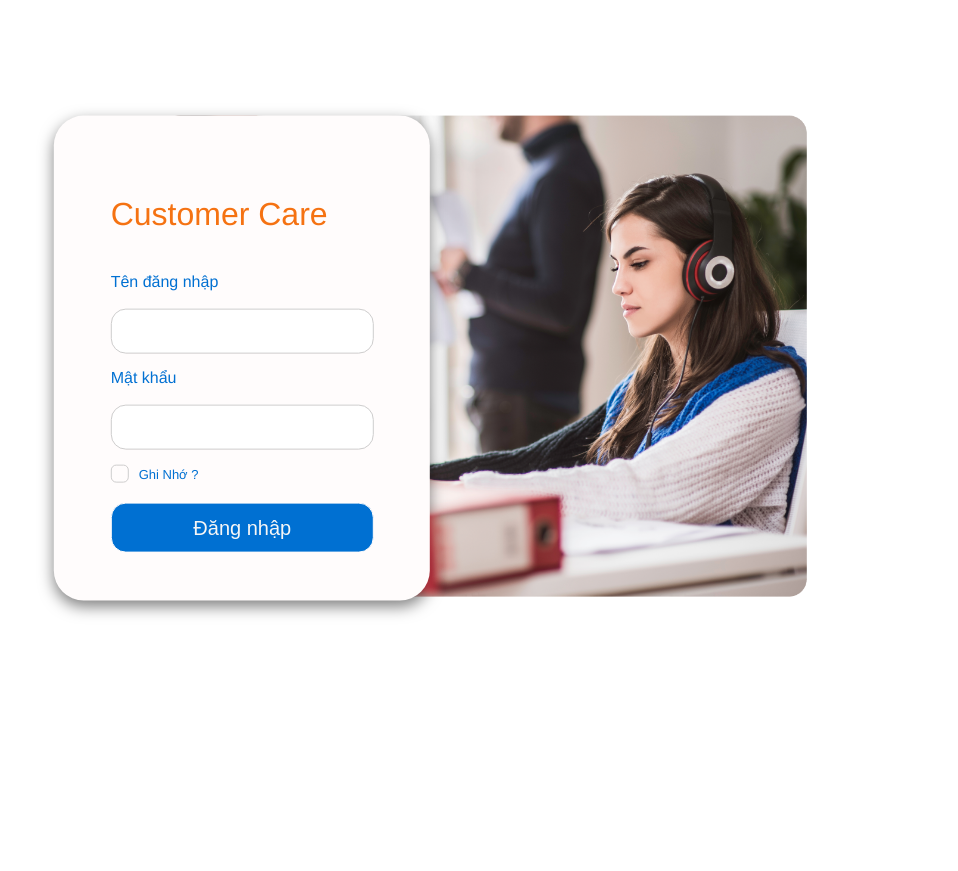
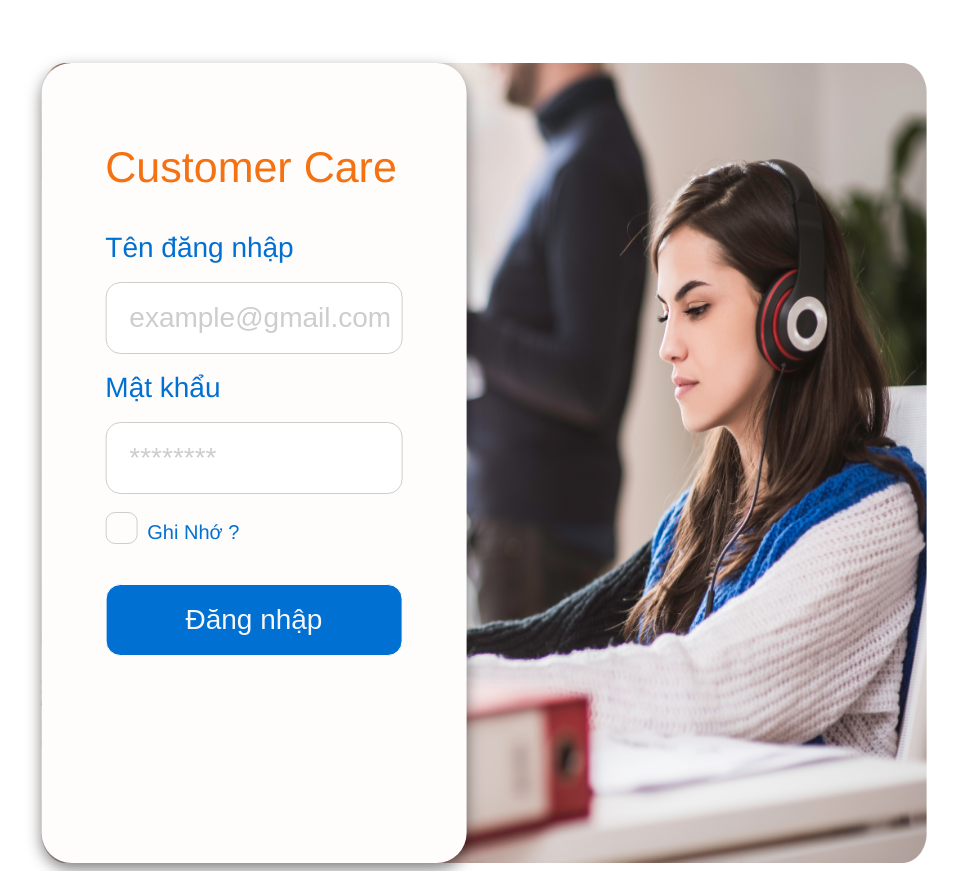
Before and after one commit to hieudtr8/vue-customer-care-app, a Vue app: page /login in a window 1280 px wide. Shown: the whole page, without its empty margins (156-1114 px from the left). Before the commit the page ends 800 px from the top, so only its background shows below. Built offline with nearby package versions, Linux system fonts and the light colour scheme; no server answers.

Commit message:
Update UI login page

```diff
--- a/src/views/LoginView.vue
+++ b/src/views/LoginView.vue
@@ -7,11 +7,11 @@
           <form @submit.prevent="handleSubmit">
             <div class="input-container">
               <label for="email">Tên đăng nhập</label>
-              <input type="email" name="email" v-model="email">
+              <input type="email" name="email" placeholder="example@gmail.com" v-model="email">
             </div>
             <div class="input-container">
               <label for="password">Mật khẩu</label>
-              <input type="password" v-model="password" name="password">
+              <input class="password" type="password" v-model="password" placeholder="********" name="password">
             </div>
             <div class="input-container-checkbox">
               <input type="checkbox" name="remember-me" id="remember-me">
@@ -21,7 +21,6 @@
           </form>
         </div>
       </div>
-      <img src="../../public/login-image.png" alt="">
     </div>
   </div>
 
@@ -51,36 +50,35 @@ export default {
 <style scoped>
 h2 {
   color: #F57212;
-  font-size: 32px;
+  font-size: 43px;
   font-weight: normal;
   margin-bottom: 40px;
 }
 
 .container {
+  margin-top: 5%;
   position: relative;
-  height: 700px;
+  height: 800px;
 }
 
 .login-wrapper {
+  background-image: url('../../public/login-image.png');
+  background-position: center;
+  background-repeat: no-repeat;
+  background-size: 100% 100%;
   position: absolute;
   top: 50%;
   left: 50%;
   transform: translate(-50%, -50%);
-  width: 85%;
-}
-
-.login-wrapper img {
-  max-width: 60%;
-  z-index: -1;
+  width: 70%;
+  height: 100%;
 }
 
 .login-modal {
   position: absolute;
-  z-index: 1;
-  left: 10%;
   background-color: #FFFCFC;
   height: 100%;
-  width: 35%;
+  width: 48%;
   box-shadow: 0px 6px 15px rgb(0 0 0 / 50%);
   border-radius: 30px;
 }
@@ -94,11 +92,11 @@ h2 {
 
 .input-container,
 .input-container-checkbox {
-  margin-top: 15px;
+  margin-top: 18px;
 }
 
 .input-container-checkbox label {
-  font-size: 13px;
+  font-size: 20px;
 }
 
 .input-container-checkbox label,
@@ -107,17 +105,23 @@ h2 {
 }
 
 .input-container label {
+  font-size: 28px;
   display: block;
+}
+
+.input-container input::placeholder {
+  color: #CECDCD;
 }
 
 .input-container input[type=email],
 .input-container input[type=password] {
   width: 100%;
+  font-size: 28px;
   border: 1px solid #CECDCD;
-  height: 45px;
+  height: 72px;
   border-radius: 15px;
   margin-top: 18px;
-  padding-left: 20px;
+  padding-left: 23px;
   box-sizing: border-box;
 }
 
@@ -129,8 +133,8 @@ h2 {
   content: "";
   display: inline-block;
   vertical-align: bottom;
-  width: 1rem;
-  height: 1rem;
+  width: 30px;
+  height: 30px;
   border-radius: 30%;
   border-style: solid;
   border-width: 0.1rem;
@@ -147,14 +151,14 @@ h2 {
 }
 
 .btn-login {
-  margin-top: 20px;
-  font-size: 20px;
+  margin-top: 40px;
+  font-size: 28px;
   width: 100%;
   border-radius: 15px;
   background-color: #0070D2;
   color: #F6F6F6;
   border: 1px solid #FFFCFC;
-  height: 50px;
+  height: 72px;
   cursor: pointer;
 }
 </style>
```
